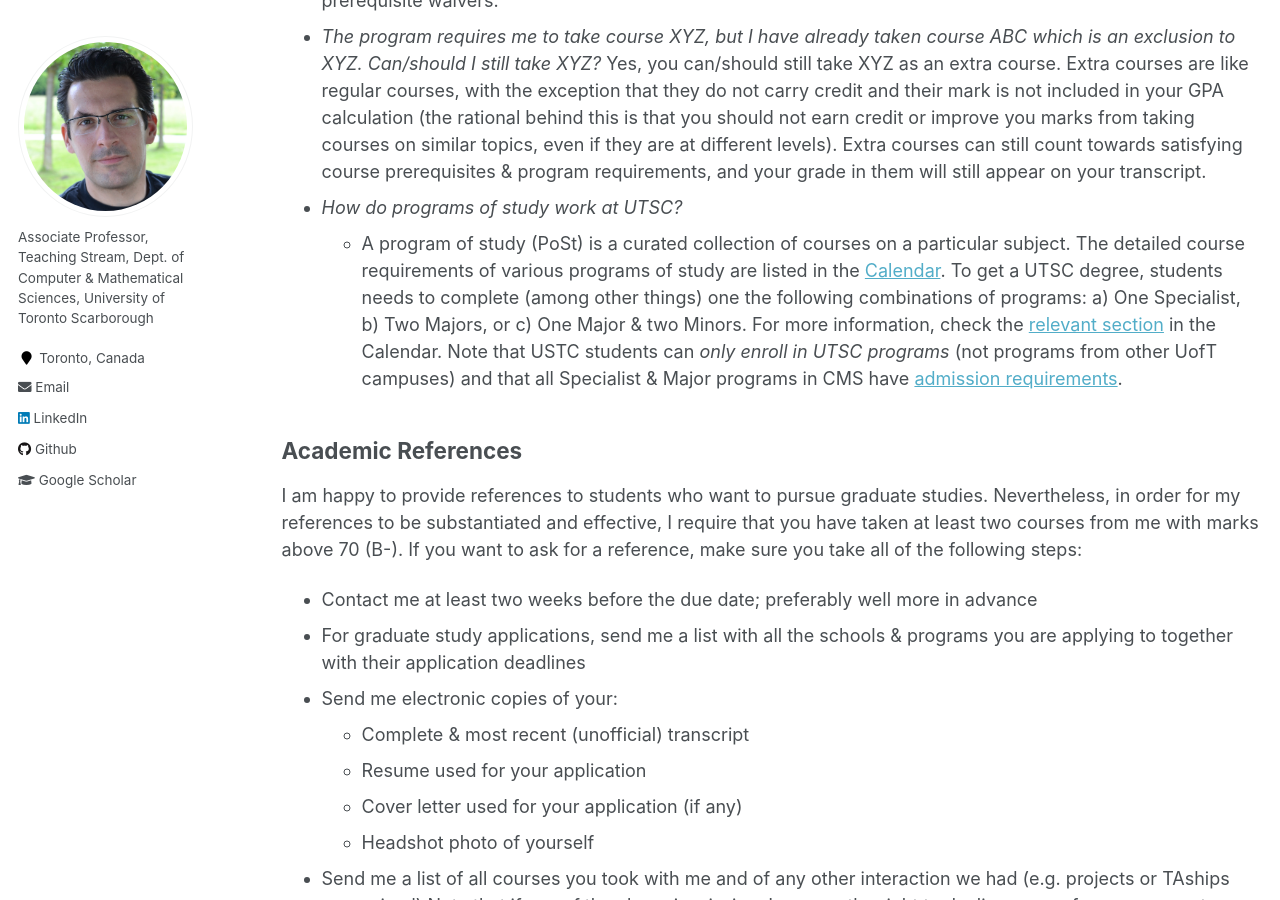
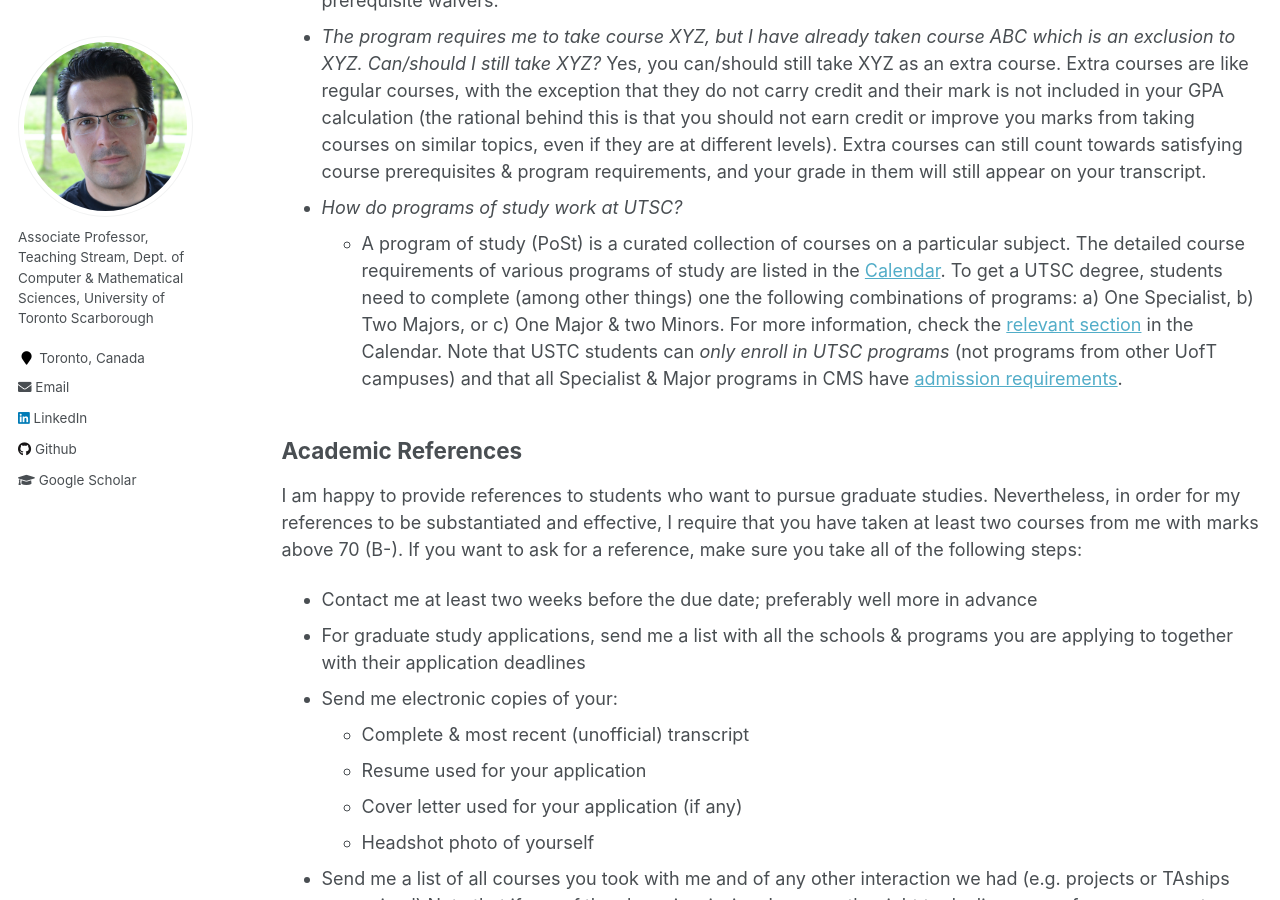
Before and after one commit to damouras/damouras.github.io, a Jekyll site: the page built from _pages/FAQ.md, in a window 1280 px wide and 900 px high, scrolled down 435 px. Built offline with Jekyll 4.4.1, drawn with Linux system fonts in a browser that asks for light colours.

Commit message:
Update FAQ.md

```diff
--- a/_pages/FAQ.md
+++ b/_pages/FAQ.md
@@ -13,7 +13,7 @@ Below are some FAQ about the specialist program in Statistics:
 - *The program requires me to take course XYZ, but I have already taken course ABC which is an exclusion to XYZ. Can/should I still take XYZ?*
   	Yes, you can/should still take XYZ as an extra course. Extra courses are like regular courses, with the exception that they do not carry credit and their mark is not included in your GPA calculation (the rational behind this is that you should not earn credit or improve you marks from taking courses on similar topics, even if they are at different levels). Extra courses can still count towards satisfying course prerequisites & program requirements, and your grade in them will still appear on your transcript.
 - *How do programs of study work at UTSC?*
-	+ A program of study (PoSt) is a curated collection of courses on a particular subject. The detailed course requirements of various programs of study are listed in the [Calendar](https://utsc.calendar.utoronto.ca/search-programs). To get a UTSC degree, students needs to complete (among other things) one the following combinations of programs: a) One Specialist, b) Two Majors, or c) One Major & two Minors. For more information, check the [relevant section](https://utsc.calendar.utoronto.ca/6-understanding-degrees-programs-and-courses) in the Calendar. Note that USTC students can *only enroll in UTSC programs* (not programs from other UofT campuses) and that all Specialist & Major programs in CMS have [admission requirements](https://www.utsc.utoronto.ca/cms/understanding-post-requirements).
+	+ A program of study (PoSt) is a curated collection of courses on a particular subject. The detailed course requirements of various programs of study are listed in the [Calendar](https://utsc.calendar.utoronto.ca/search-programs). To get a UTSC degree, students need to complete (among other things) one the following combinations of programs: a) One Specialist, b) Two Majors, or c) One Major & two Minors. For more information, check the [relevant section](https://utsc.calendar.utoronto.ca/6-understanding-degrees-programs-and-courses) in the Calendar. Note that USTC students can *only enroll in UTSC programs* (not programs from other UofT campuses) and that all Specialist & Major programs in CMS have [admission requirements](https://www.utsc.utoronto.ca/cms/understanding-post-requirements).
 
 ## Academic References
 I am happy to provide references to students who want to pursue graduate studies. Nevertheless, in order for my references to be substantiated and effective, I require that you have taken at least two courses from me with marks above 70 (B-). If you want to ask for a reference, make sure you take all of the following steps:
```
